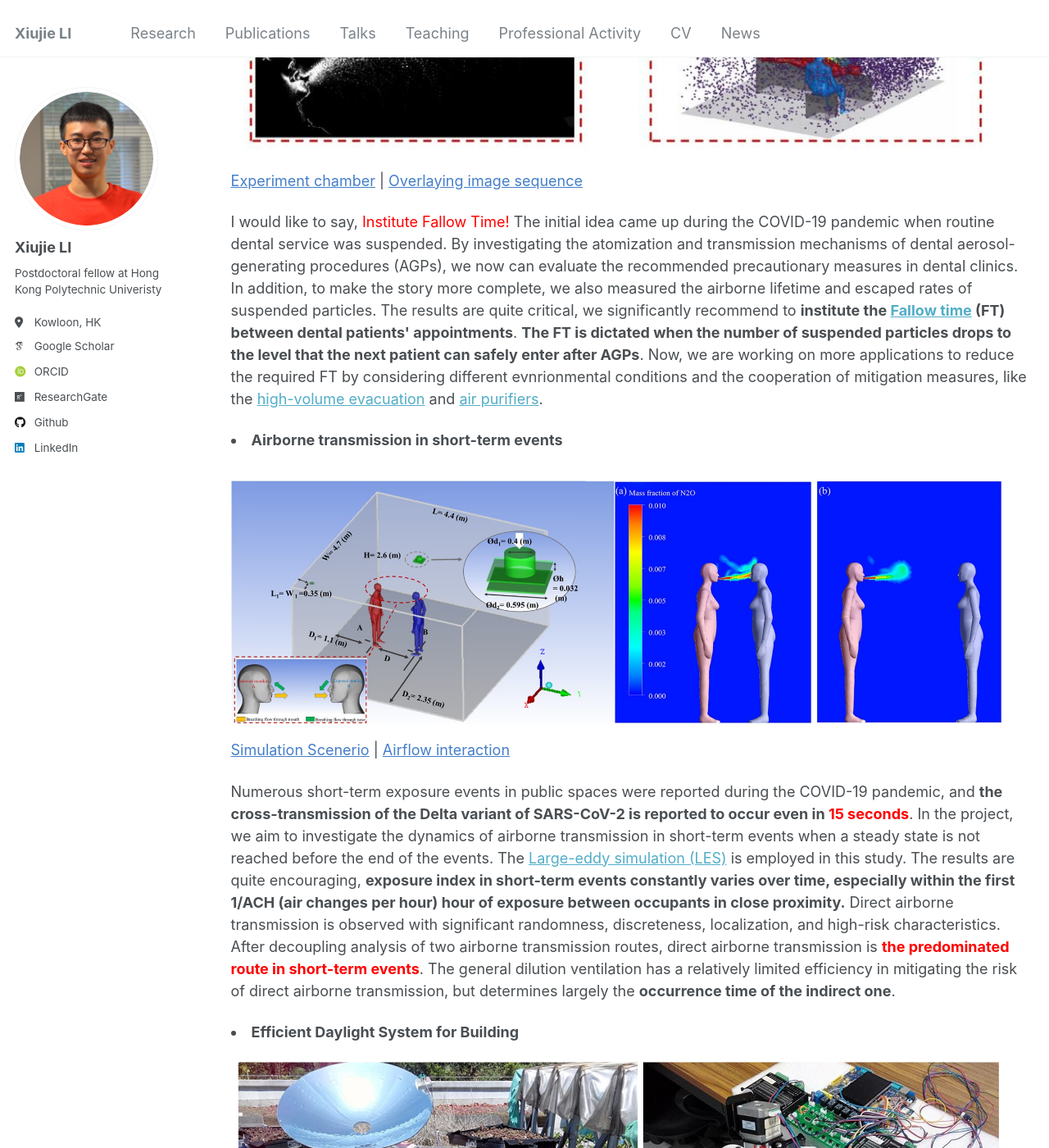
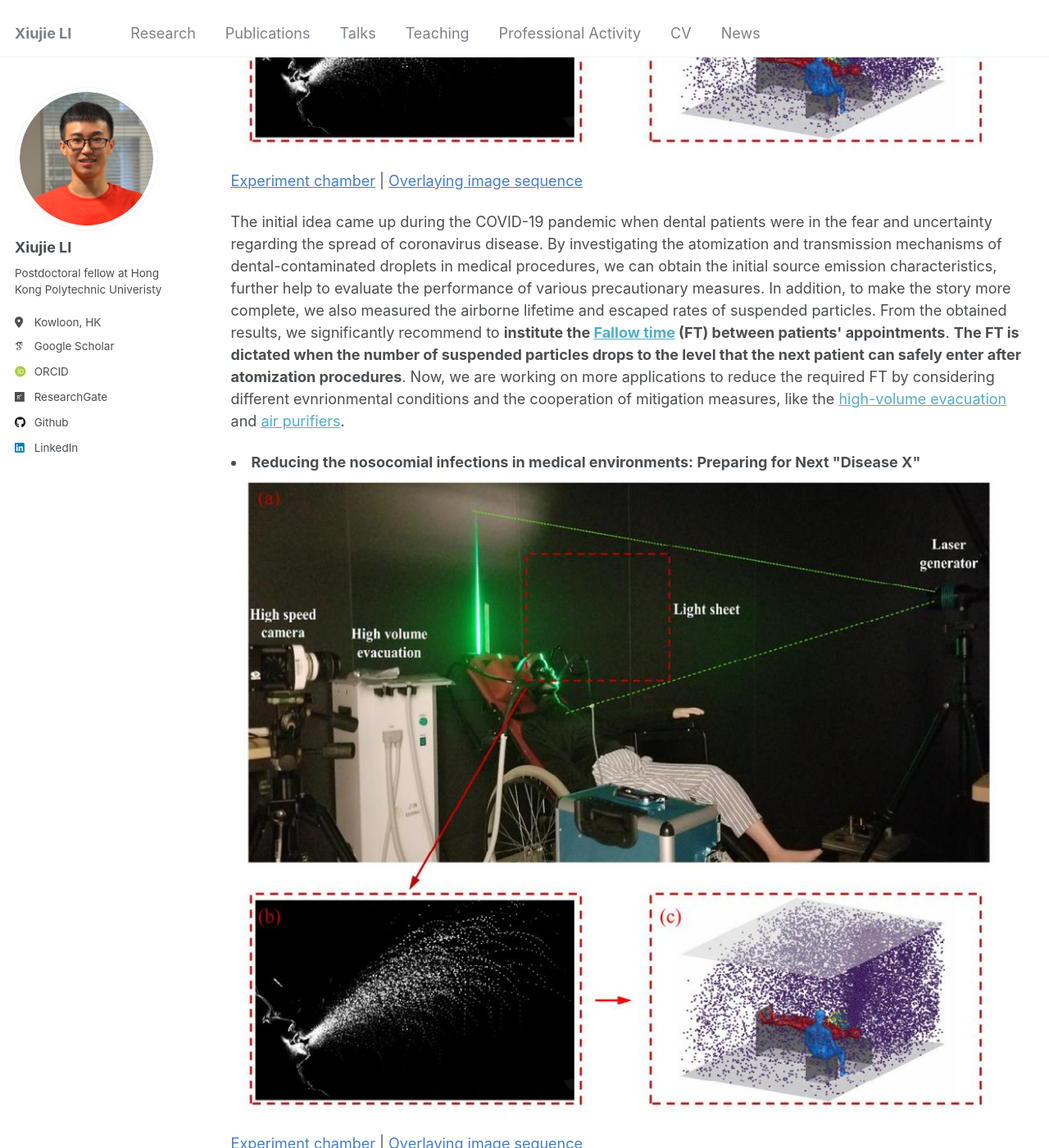
Before and after one commit to XiujieLI/XiujieLI.github.io, a Jekyll site: the page built from _pages/portfolio.html, in a window 1280 px wide and 1400 px high, scrolled down 913 px. Shown: the whole window at 82% size. Built offline with Jekyll 4.4.1, drawn with Linux system fonts in a browser that asks for light colours; some web fonts are replaced; some of the changed text lies outside the part shown.

Commit message:
Update portfolio.html

```diff
--- a/_pages/portfolio.html
+++ b/_pages/portfolio.html
@@ -6,17 +6,28 @@ author_profile: true
 ---
 
 <p> </p>
-In my doctoral studies, I work to investigate <strong> airborne transmission in short-term events and atomization mechanisms of medical procedures </strong> through particle image velocimetry (PIV) and computational fluid dynamics (CFD). The findings can give policymakers insights into developing targeted mitigation measures and reducing the cross-infection risks. </p>
+My current study is dedicated to <strong> dynamics of airborne transmission in short-term events and atomization mechanisms of medical procedures </strong> through particle image velocimetry (PIV) and computational fluid dynamics (CFD). The findings can give policymakers insights into developing targeted mitigation measures and reducing the cross-infection risks. </p>
 
-        <strong><li> Propagation and Exposure in Surgery Environments: Preparing for Next "Disease X" </li></strong>
+        <strong><li> Atomization Mechanism Investigation of Medical Procedures: Particle Image Velocimetry Visualization  </li></strong>
         </h4>
         <img style="width:96%;" src="https://xiujieli.github.io/Xiujie_LI.github.io/images/Spatial-2.png">
         <p class="w3-justify">
         <a style="color: #447ec9" href="https://aip.scitation.org/doi/full/10.1063/5.0048848">Experiment chamber</a> | <a style="color: #447ec9" href="https://aip.scitation.org/doi/figure/10.1063/5.0048848#v1">Overlaying image sequence</a>
         </p>
         <p class="w3-justify">
-        I would like to say, <span style="color:red">Institute Fallow Time!</span> The initial idea came up during the COVID-19 pandemic when routine dental service was suspended. By investigating the atomization and transmission mechanisms of dental aerosol-generating procedures (AGPs), we now can evaluate the recommended precautionary measures in dental clinics. In addition, to make the story more complete, we also measured the airborne lifetime and escaped rates of suspended particles. The results are quite critical, we significantly recommend to <strong>institute the <a href="https://www.sciencedirect.com/science/article/pii/S2210670721004169">Fallow time</a> (FT) between dental patients' appointments</strong>. <strong>The FT is dictated when the number of suspended particles drops to the level that the next patient can safely enter after AGPs</strong>. Now, we are working on more applications to reduce the required FT by considering different evnrionmental conditions and the cooperation of mitigation measures, like the <a href="https://www.sciencedirect.com/science/article/pii/S0360132321006260">high-volume evacuation</a> and <a href="https://www.researchgate.net/publication/362839719_The_airborne_lifetime_and_spatial-temporal_distribution_of_emitted_droplets_in_dental_procedures">air purifiers</a>.
+        The initial idea came up during the COVID-19 pandemic when dental patients were in the fear and uncertainty regarding the spread of coronavirus disease. By investigating the atomization and transmission mechanisms of dental-contaminated droplets in medical procedures, we can obtain the initial source emission characteristics, further help to evaluate the performance of various precautionary measures. In addition, to make the story more complete, we also measured the airborne lifetime and escaped rates of suspended particles. From the obtained results, we significantly recommend to <strong>institute the <a href="https://www.sciencedirect.com/science/article/pii/S2210670721004169">Fallow time</a> (FT) between patients' appointments</strong>. <strong>The FT is dictated when the number of suspended particles drops to the level that the next patient can safely enter after atomization procedures</strong>. Now, we are working on more applications to reduce the required FT by considering different evnrionmental conditions and the cooperation of mitigation measures, like the <a href="https://www.sciencedirect.com/science/article/pii/S0360132321006260">high-volume evacuation</a> and <a href="https://www.researchgate.net/publication/362839719_The_airborne_lifetime_and_spatial-temporal_distribution_of_emitted_droplets_in_dental_procedures">air purifiers</a>.
         </p>
+
+ <strong><li> Reducing the nosocomial infections in medical environments: Preparing for Next "Disease X"</li></strong>
+        </h4>
+        <img style="width:96%;" src="https://xiujieli.github.io/Xiujie_LI.github.io/images/Spatial-2.png">
+        <p class="w3-justify">
+        <a style="color: #447ec9" href="https://aip.scitation.org/doi/full/10.1063/5.0048848">Experiment chamber</a> | <a style="color: #447ec9" href="https://aip.scitation.org/doi/figure/10.1063/5.0048848#v1">Overlaying image sequence</a>
+        </p>
+        <p class="w3-justify">
+        The initial idea came up during the COVID-19 pandemic when dental patients were in the fear and uncertainty regarding the spread of coronavirus disease. By investigating the atomization and transmission mechanisms of dental-contaminated droplets in medical procedures, we can obtain the initial source emission characteristics, further help to evaluate the performance of various precautionary measures. In addition, to make the story more complete, we also measured the airborne lifetime and escaped rates of suspended particles. From the obtained results, we significantly recommend to <strong>institute the <a href="https://www.sciencedirect.com/science/article/pii/S2210670721004169">Fallow time</a> (FT) between patients' appointments</strong>. <strong>The FT is dictated when the number of suspended particles drops to the level that the next patient can safely enter after atomization procedures</strong>. Now, we are working on more applications to reduce the required FT by considering different evnrionmental conditions and the cooperation of mitigation measures, like the <a href="https://www.sciencedirect.com/science/article/pii/S0360132321006260">high-volume evacuation</a> and <a href="https://www.researchgate.net/publication/362839719_The_airborne_lifetime_and_spatial-temporal_distribution_of_emitted_droplets_in_dental_procedures">air purifiers</a>.
+        </p>
+
 
    <strong><li> Airborne transmission in short-term events </li></strong>
         <img style="width:96%;" src="https://xiujieli.github.io/Xiujie_LI.github.io/images/short.png">
```
